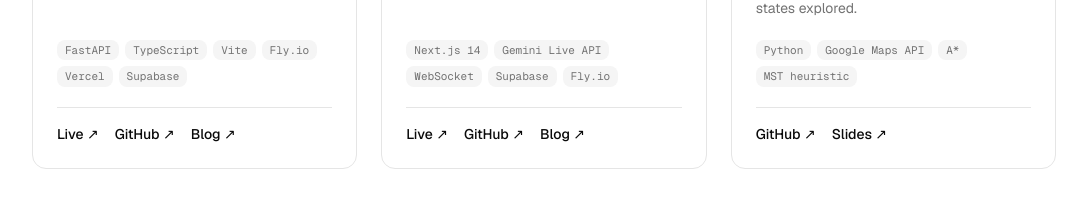
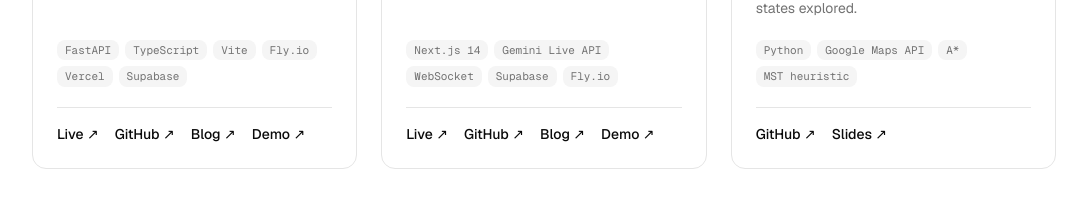
Before and after one commit to Daiki007121/dkoike, a Next.js app: page / in a window 1280 px wide. Shown: the part 1940-2154 px from the top of the page, without its empty margins (96-1183 px from the left). Built offline with nearby package versions, Linux system fonts and the light colour scheme.

Commit message:
feat(projects): add YouTube demo links to MaskLM and Digital Entrepreneurs
Co-Authored-By: Claude Opus 4.7 (1M context) <noreply@anthropic.com>

```diff
--- a/src/components/sections/Projects.tsx
+++ b/src/components/sections/Projects.tsx
@@ -15,6 +15,10 @@ const PROJECTS: ProjectCardProps[] = [
       {
         label: "Blog",
         href: "https://medium.com/@daiki007121/shipping-a-privacy-first-llm-middleware-with-claude-code-48c2c69dff44",
+      },
+      {
+        label: "Demo",
+        href: "https://www.youtube.com/watch?v=Om9reVlevMA&t=6s",
       },
     ],
   },
@@ -38,6 +42,10 @@ const PROJECTS: ProjectCardProps[] = [
       {
         label: "Blog",
         href: "https://medium.com/@daiki007121/building-an-ai-powered-mom-test-interviewer-real-time-voice-ai-for-startup-validation-53a79292e0ce",
+      },
+      {
+        label: "Demo",
+        href: "https://www.youtube.com/watch?v=9v_44T3XTT0",
       },
     ],
   },
```
Also changed, not shown: 1 other file (tests, documents, lock files or other folders).
